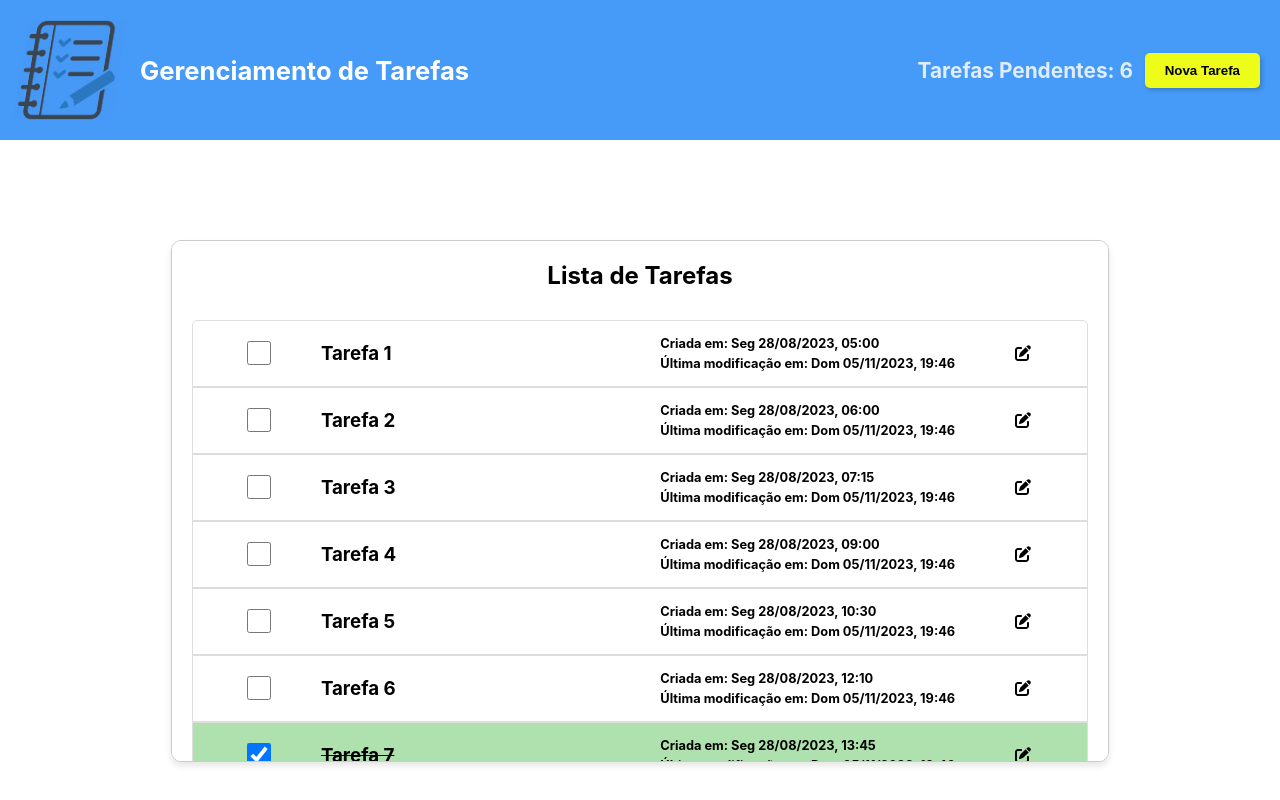
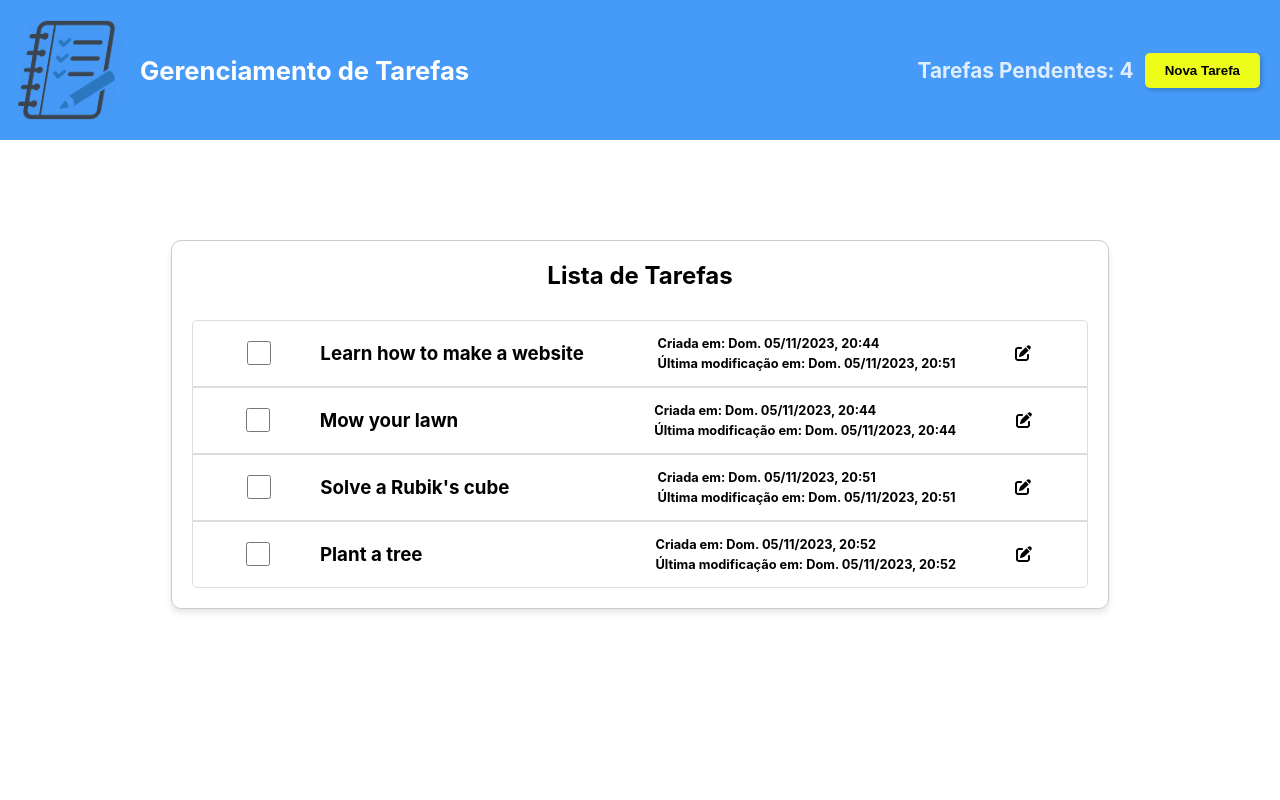
Before and after one commit to SamuelGuimaraesCosta/GerenciamentoTarefasReact, a React (Create React App) app: page / in a window 1280 px wide. Built offline with nearby package versions, Linux system fonts and the light colour scheme; data requests are answered from the project's data file.

Commit message:
create modal finished

```diff
--- a/json-server/db.json
+++ b/json-server/db.json
@@ -1,110 +1,32 @@
 {
   "tasks": [
     {
-      "id": 1,
-      "description": "Tarefa 1",
+      "description": "Learn how to make a website",
       "completed": false,
-      "creationDate": "2023-08-28 08:00",
-      "lastModifiedDate": "2023-11-05 22:46",
-      "modifiedDate": "2023-11-05T21:54:59.527Z"
+      "creationDate": "2023-11-05 23:44",
+      "lastModifiedDate": "2023-11-05 23:51",
+      "id": 1
     },
     {
-      "id": 2,
-      "description": "Tarefa 2",
+      "description": "Mow your lawn",
       "completed": false,
-      "creationDate": "2023-08-28 09:00",
-      "lastModifiedDate": "2023-11-05 22:46"
+      "creationDate": "2023-11-05 23:44",
+      "lastModifiedDate": "2023-11-05 23:44",
+      "id": 2
     },
     {
-      "id": 3,
-      "description": "Tarefa 3",
+      "description": "Solve a Rubik's cube",
       "completed": false,
-      "creationDate": "2023-08-28 10:15",
-      "lastModifiedDate": "2023-11-05 22:46"
+      "creationDate": "2023-11-05 23:51",
+      "lastModifiedDate": "2023-11-05 23:51",
+      "id": 3
     },
     {
-      "id": 4,
-      "description": "Tarefa 4",
+      "description": "Plant a tree",
       "completed": false,
-      "creationDate": "2023-08-28 12:00",
-      "lastModifiedDate": "2023-11-05 22:46"
-    },
-    {
-      "id": 5,
-      "description": "Tarefa 5",
-      "completed": false,
-      "creationDate": "2023-08-28 13:30",
-      "lastModifiedDate": "2023-11-05 22:46"
-    },
-    {
-      "id": 6,
-      "description": "Tarefa 6",
-      "completed": false,
-      "creationDate": "2023-08-28 15:10",
-      "lastModifiedDate": "2023-11-05 22:46"
-    },
-    {
-      "id": 7,
-      "description": "Tarefa 7",
-      "completed": true,
-      "creationDate": "2023-08-28 16:45",
-      "lastModifiedDate": "2023-11-05 22:46"
-    },
-    {
-      "id": 8,
-      "description": "Tarefa 8",
-      "completed": true,
-      "creationDate": "2023-08-28 17:00",
-      "lastModifiedDate": "2023-11-05 22:46"
-    },
-    {
-      "id": 9,
-      "description": "Tarefa 9",
-      "completed": true,
-      "creationDate": "2023-08-28 18:15",
-      "lastModifiedDate": "2023-11-05 22:46"
-    },
-    {
-      "id": 10,
-      "description": "Tarefa 10",
-      "completed": true,
-      "creationDate": "2023-08-28 19:30",
-      "lastModifiedDate": "2023-11-05 22:46"
-    },
-    {
-      "id": 11,
-      "description": "Tarefa 11",
-      "completed": true,
-      "creationDate": "2023-08-28 21:15",
-      "lastModifiedDate": "2023-11-05 22:46"
-    },
-    {
-      "id": 12,
-      "description": "Tarefa 12",
-      "completed": true,
-      "creationDate": "2023-08-28 22:30",
-      "lastModifiedDate": "2023-11-05 22:46"
-    },
-    {
-      "id": 13,
-      "description": "Tarefa 13",
-      "completed": true,
-      "creationDate": "2023-08-29 08:00",
-      "lastModifiedDate": "2023-11-05 22:46"
-    },
-    {
-      "id": 14,
-      "description": "Tarefa 14",
-      "completed": true,
-      "creationDate": "2023-08-29 09:30",
-      "lastModifiedDate": "2023-11-05 22:46"
-    },
-    {
-      "id": 15,
-      "description": "Tarefa 15",
-      "completed": true,
-      "creationDate": "2023-08-29 10:45",
-      "lastModifiedDate": "2023-11-05 22:46"
+      "creationDate": "2023-11-05 23:52",
+      "lastModifiedDate": "2023-11-05 23:52",
+      "id": 4
     }
   ]
 }
--- a/src/components/HeaderPrincipal.tsx
+++ b/src/components/HeaderPrincipal.tsx
@@ -1,12 +1,14 @@
 import { Header, HeaderContent, HeaderTitle, Logo, Navbar, TaskCounter, NewTaskButton } from '../styled-components/Header';
 import { useState, useEffect } from 'react';
 import ModalCreate from './ModalCreate';
+import axios from 'axios';
 
 interface HeaderPrincipalProps {
   taskCount: number;
+  loadAllData: () => void;
 }
 
-const HeaderPrincipal: React.FC<HeaderPrincipalProps> = ({ taskCount }) => {
+const HeaderPrincipal: React.FC<HeaderPrincipalProps> = ({ taskCount, loadAllData }) => {
   const [headerBackgroundColor, setHeaderBackgroundColor] = useState('#469AF8');
 
   const [isModalOpen, setIsModalOpen] = useState(false);
@@ -30,8 +32,37 @@ const HeaderPrincipal: React.FC<HeaderPrincipalProps> = ({ taskCount }) => {
   };
 
   const getSubmit = (data: any) => {
-    console.log(data);
+    if (data.description != null) {
+      const actualDate = new Date();
+      const year = actualDate.getFullYear();
+      const month = String(actualDate.getMonth() + 1).padStart(2, '0');
+      const day = String(actualDate.getDate()).padStart(2, '0');
+      const hours = String(actualDate.getHours()).padStart(2, '0');
+      const minutes = String(actualDate.getMinutes()).padStart(2, '0');
+
+      let task = {
+        description: data.description,
+        completed: false,
+        creationDate: `${year}-${month}-${day} ${hours}:${minutes}`,
+        lastModifiedDate: `${year}-${month}-${day} ${hours}:${minutes}`
+      }
+
+      createTask(task);
+    }
   }
+
+  const createTask = async (taskData: any) => {
+    try {
+      const response = await axios.post('http://localhost:3001/tasks', taskData);
+
+    loadAllData();
+
+      return response.data;
+    } catch (error) {
+      console.error('Erro ao criar tarefa:', error);
+      throw error;
+    }
+  };
 
   return (
     <div>
--- a/src/components/ListPrincipal.tsx
+++ b/src/components/ListPrincipal.tsx
@@ -4,12 +4,12 @@ import { faEdit } from '@fortawesome/free-solid-svg-icons';
 import axios from 'axios';
 import Alert from './AlertMessage';
 
-const ListPrincipal = ({ updateTaskCount }: any) => {
-  const [tasks, setTasks]: Array<any> = useState([]);
-
+const ListPrincipal = ({ updateTaskCount, loadAllData, tasks }: any) => {
   const [error, setError] = useState<string | null>(null);
 
   const [success, setSuccess] = useState<string | null>(null);
+
+  const [updatedTasks, setUpdatedTasks] = useState<Array<any>>([]);
 
   const fetchTasksFromServer = async () => {
     try {
@@ -20,23 +20,13 @@ const ListPrincipal = ({ updateTaskCount }: any) => {
     }
   };
 
-  const loadAllData = () => {
+  useEffect(() => {
     fetchTasksFromServer().then((data) => {
-      setTasks(data);
+      setUpdatedTasks(data);
     }).catch((error: any) => {
       setError(`Erro ao carregar Tarefas: ${error.message}`);
     });
-    return;
-  }
-
-  useEffect(() => {
-    fetchTasksFromServer().then((data) => {
-      setTasks(data);
-    }).catch((error: any) => {
-      setError(`Erro ao carregar Tarefas: ${error.message}`);
-    });
-    return;
-  }, []);
+  }, [tasks]);
 
   const formatDateTime = (dateTimeString: string) => {
     const timeZone = 'America/Sao_Paulo';
@@ -45,16 +35,16 @@ const ListPrincipal = ({ updateTaskCount }: any) => {
     const daysOfWeek = ['Dom', 'Seg', 'Ter', 'Qua', 'Qui', 'Sex', 'Sáb'];
     const dayOfWeek = daysOfWeek[zonedDate.getDay()];
 
-    const formattedDate = `${dayOfWeek} ${zonedDate.toLocaleDateString('pt-BR', { day: '2-digit', month: '2-digit', year: 'numeric', hour: '2-digit', minute: '2-digit', timeZone: timeZone })}`;
+    const formattedDate = `${dayOfWeek}. ${zonedDate.toLocaleDateString('pt-BR', { day: '2-digit', month: '2-digit', year: 'numeric', hour: '2-digit', minute: '2-digit', timeZone: timeZone })}`;
 
     return formattedDate;
   };
 
   const handleCheckboxChange = (taskId: number) => {
-    const updatedTasks = tasks.map((task: any) => {
+    tasks = updatedTasks;
+    tasks.map((task: any) => {
       if (task.id === taskId) {
         const updatedTask = { ...task, completed: !task.completed };
-
         const actualDate = new Date();
         const year = actualDate.getFullYear();
         const month = String(actualDate.getMonth() + 1).padStart(2, '0');
@@ -66,16 +56,19 @@ const ListPrincipal = ({ updateTaskCount }: any) => {
 
         axios.put(`http://localhost:3001/tasks/${taskId}`, updatedTask).then(() => {
           setTimeout(() => {
-            loadAllData();
+            loadAllData().then((result: any) => {
+              setUpdatedTasks(result);
+
               updateTaskCount();
 
               if (updatedTask.completed) {
                 setSuccess('Parabéns! Sua tarefa foi concluída com sucesso!');
-            }
 
                 setTimeout(() => {
                   setSuccess(null);
                 }, 1000);
+              }
+            });
           }, 100);
         }).catch((error: any) => {
           setError(`Erro ao carregar Tarefas: ${error.message}`);
@@ -86,7 +79,7 @@ const ListPrincipal = ({ updateTaskCount }: any) => {
       return task;
     });
 
-    return updatedTasks;
+    return;
   };
 
   return (
@@ -97,7 +90,7 @@ const ListPrincipal = ({ updateTaskCount }: any) => {
 
       <TaskList>
         <Title>Lista de Tarefas</Title>
-        {tasks.sort((a: any, b: any) => (a.completed === b.completed ? 0 : a.completed ? 1 : -1)).map((task: any) => (
+        {updatedTasks.sort((a: any, b: any) => (a.completed === b.completed ? 0 : a.completed ? 1 : -1)).map((task: any) => (
           <TaskItem key={task.id} $completed={task.completed}>
             <Checkbox type="checkbox" checked={task.completed} onChange={() => handleCheckboxChange(task.id)} />
             <TaskTitle $completed={task.completed}>{task.description}</TaskTitle>
--- a/src/pages/MainPage.tsx
+++ b/src/pages/MainPage.tsx
@@ -18,6 +18,23 @@ function HomePage() {
     }
   };
 
+  const fetchTasksFromServer = async () => {
+    try {
+      const response = await axios.get('http://localhost:3001/tasks');
+      return response.data;
+    } catch (error: any) {
+      setError(`Erro ao carregar Tarefas: ${error.message}`);
+    }
+  };
+
+  const getData = () => {
+    fetchTasksFromServer().then((result: any) => {
+      updateTaskCount();
+
+      return result;
+    });
+  }
+
   useEffect(() => {
     updateTaskCount();
   }, []);
@@ -25,11 +42,11 @@ function HomePage() {
   return (
     <div>
       <div>
-        <HeaderPrincipal taskCount={taskCount} />
+        <HeaderPrincipal taskCount={taskCount} loadAllData={getData} />
       </div>
       <div>
         {error && <Alert message={error} $visible={error !== null ? true : false} color="#f44336" />}
-        <ListPrincipal updateTaskCount={updateTaskCount} />
+        <ListPrincipal updateTaskCount={updateTaskCount} loadAllData={fetchTasksFromServer} tasks={getData} />
       </div>
     </div>
   );
```
Lines whose indentation alone changed are shown as unchanged.
